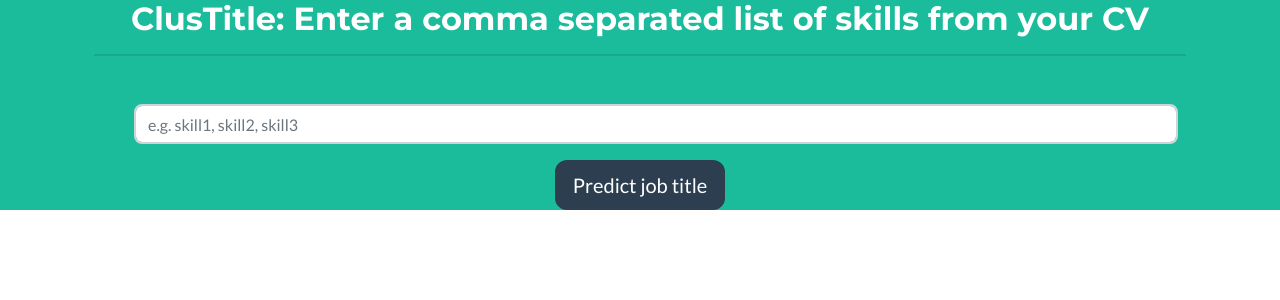
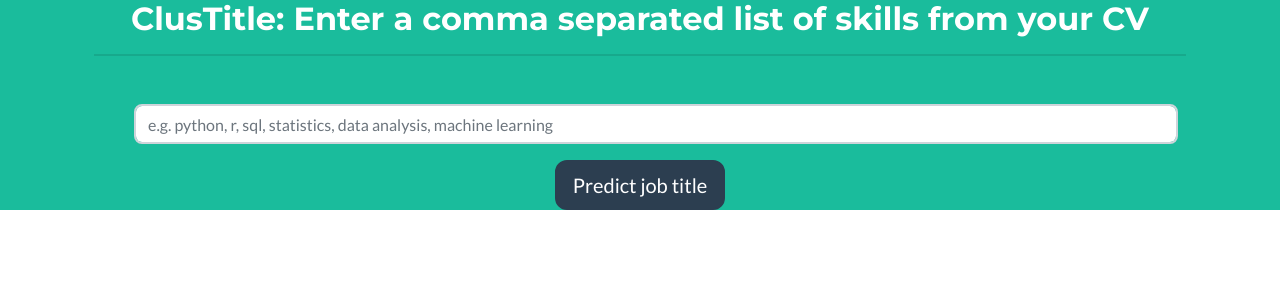
Before and after one commit to jtaenzer/InsightProjectWebApp, a Python web app: template templates/index.html in a window 1280 px wide. Shown: the top 300 px of the page. Run offline with Jinja, Linux system fonts and the light colour scheme; the template is opened without the code that fills it, so the values that code supplies are empty; some libraries are stand-ins or nearby versions.

Commit message:
more descriptive example string

```diff
--- a/templates/index.html
+++ b/templates/index.html
@@ -25,7 +25,7 @@
     	<hr class="star-light mb-5">
           	<div class="col-sm m-3 text-center">
                 	<form action="/output" method="GET" id="user_input">
-                      	<input class="form-control" type="text" id="user_input" name='user_input' placeholder="e.g. skill1, skill2, skill3">
+                      	<input class="form-control" type="text" id="user_input" name='user_input' placeholder="e.g. python, r, sql, statistics, data analysis, machine learning">
                 	</form>
           	</div>
    	<div class="row justify-content-center">
```
